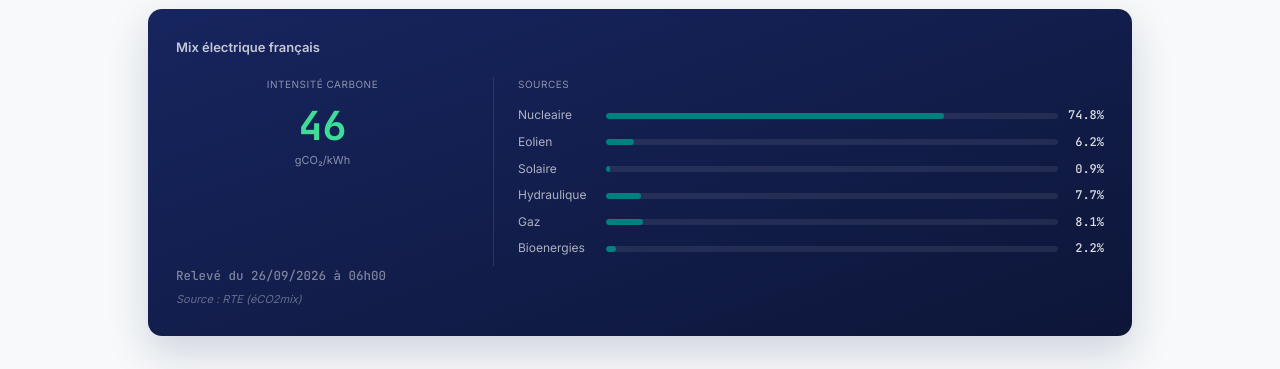
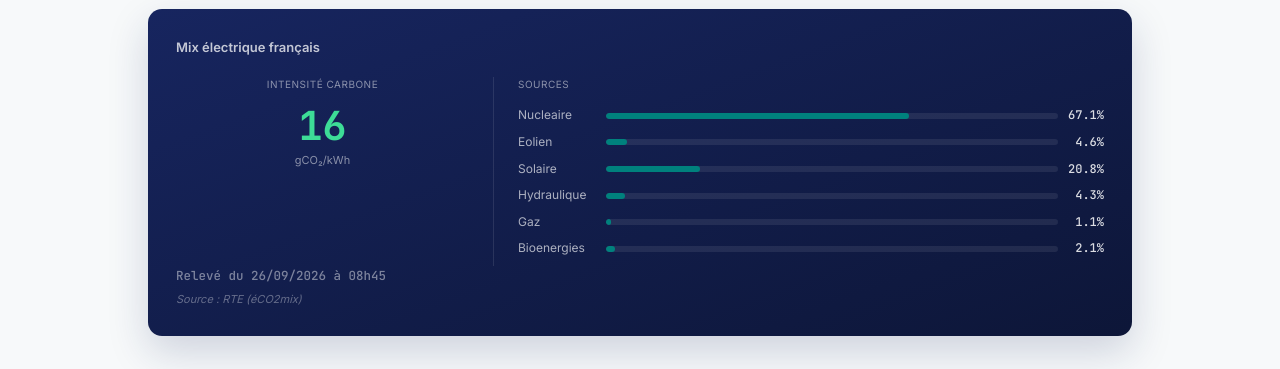
Before and after one commit to InsideEnergyMarkets/Inside-Energy-Markets, a Jekyll site: the page built from marches/index.html, in a window 1280 px wide and 900 px high, scrolled down 967 px. Shown: the part 161-530 px from the top of the window. Built offline with Jekyll 4.4.1, drawn with Linux system fonts in a browser that asks for light colours; some of the changed text lies outside the part shown.

Commit message:
Mise à jour automatique des données marché

```diff
--- a/_data/market.json
+++ b/_data/market.json
@@ -1,5 +1,5 @@
 {
-  "updated_at": "2026-09-26T06:16:56.298246Z",
+  "updated_at": "2026-09-26T09:08:47.957622Z",
   "brent": {
     "price_usd": 114.89,
     "date": "2026-09-22",
@@ -11,18 +11,18 @@
     "unit": "USD/MMBtu"
   },
   "mix_france": {
-    "date_heure": "2026-09-26T06:00:00+00:00",
+    "date_heure": "2026-09-26T08:45:00+00:00",
     "shares": {
-      "nucleaire": 74.8,
-      "eolien": 6.2,
-      "solaire": 0.9,
-      "hydraulique": 7.7,
-      "gaz": 8.1,
-      "bioenergies": 2.2
+      "nucleaire": 67.1,
+      "eolien": 4.6,
+      "solaire": 20.8,
+      "hydraulique": 4.3,
+      "gaz": 1.1,
+      "bioenergies": 2.1
     },
     "top_source": "nucleaire",
-    "top_share": 74.8,
-    "co2_intensity": 46
+    "top_share": 67.1,
+    "co2_intensity": 16
   },
   "spot_price_france": {
     "price_eur_mwh": 177.8,
--- a/_data/market_history.json
+++ b/_data/market_history.json
@@ -222,12 +222,12 @@
     "brent_usd": 114.89,
     "spot_eur_mwh": 177.8,
     "mix_shares": {
-      "nucleaire": 74.8,
-      "eolien": 6.2,
-      "solaire": 0.9,
-      "hydraulique": 7.7,
-      "gaz": 8.1,
-      "bioenergies": 2.2
+      "nucleaire": 67.1,
+      "eolien": 4.6,
+      "solaire": 20.8,
+      "hydraulique": 4.3,
+      "gaz": 1.1,
+      "bioenergies": 2.1
     }
   }
 ]
--- a/_data/weekly_summary.json
+++ b/_data/weekly_summary.json
@@ -13,8 +13,8 @@
     "days_count": 8
   },
   "mix": {
-    "nuclear_avg_share": 73.4,
-    "renewables_avg_share": 21.7,
+    "nuclear_avg_share": 72.5,
+    "renewables_avg_share": 23.5,
     "days_count": 8
   }
 }
```
